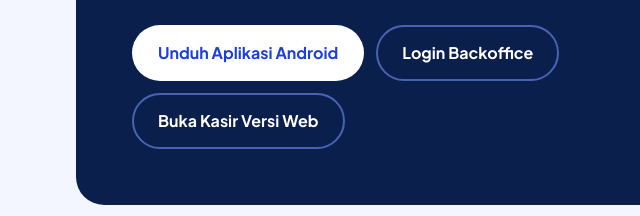
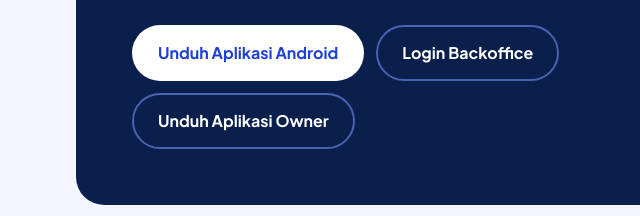
Before and after one commit to twinspos/com, a plain HTML site: page index.html in a window 1280 px wide. Shown: the part 3130-3346 px from the top of the page, 0-640 px from the left. Drawn offline with Linux system fonts and the light colour scheme.

Commit message:
Add files via upload

```diff
--- a/index.html
+++ b/index.html
@@ -82,6 +82,7 @@ section{padding-block:60px}
 .ck{grid-template-columns:minmax(0,1fr)}
 }
 @media (prefers-reduced-motion:reduce){html{scroll-behavior:auto}.btn{transition:none}}
+[hidden]{display:none!important}
 </style>
 
 <header class="nav"><div class="w">
@@ -147,6 +148,7 @@ section{padding-block:60px}
 <div class="cta">
 <a class="btn pri" data-link="apk" href="#unduh" target="_blank" rel="noopener">Unduh Aplikasi Android</a>
 <a class="btn sec" data-link="backoffice" href="#unduh" target="_blank" rel="noopener">Login Backoffice</a>
+<a class="btn sec" data-link="owner" href="#unduh" rel="noopener" hidden>Unduh Aplikasi Owner</a>
 <a class="btn sec" data-link="pos" href="#unduh" target="_blank" rel="noopener" hidden>Buka Kasir Versi Web</a>
 </div>
 </div>
@@ -158,7 +160,8 @@ section{padding-block:60px}
 <script>
 /* Ubah alamat di sini */
 var LINKS={
- apk:"",
+ apk:"twinspos.apk",
+ owner:"twinsowner.apk",
  backoffice:"https://rw-005.github.io/backofficetwinspos/",
  pos:"",
  wa:"https://wa.me/6285695165552?text="+encodeURIComponent("Halo, saya tertarik dengan TWINS POS.")
```
